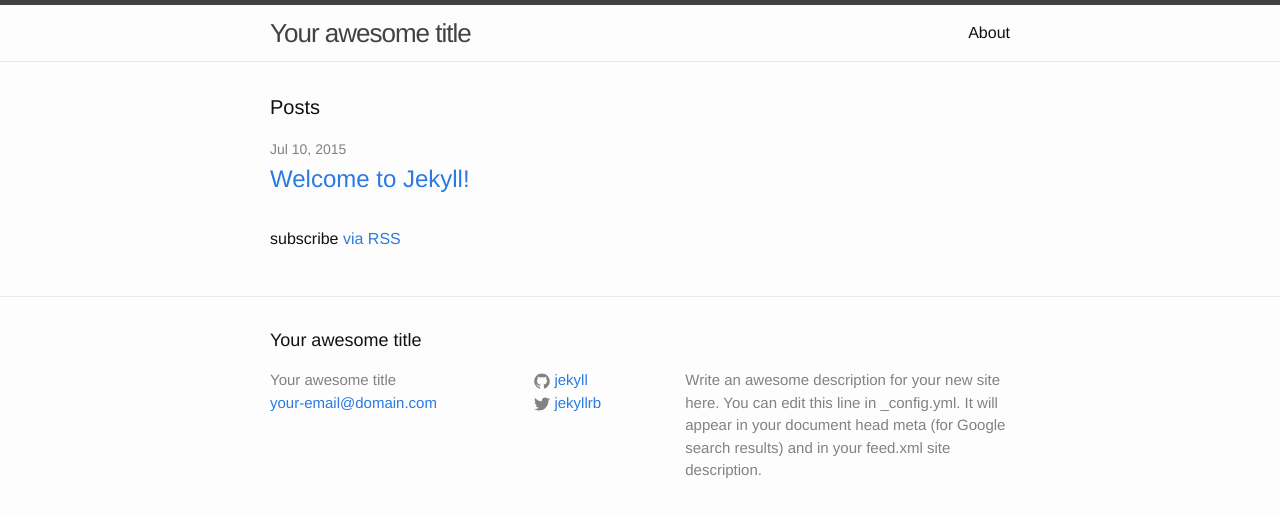
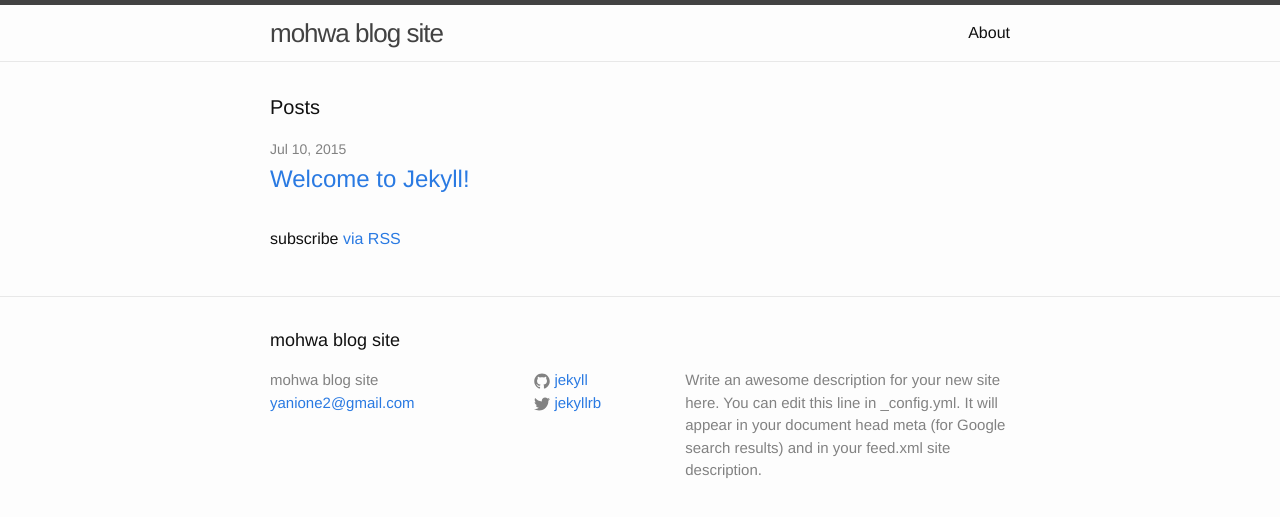
Before and after one commit to mohwa/blog, a Jekyll site: the page built from index.html, in a window 1280 px wide. Shown: the top 517 px of the page. Built offline with Jekyll 4.4.1, drawn with Linux system fonts in a browser that asks for light colours.

Commit message:
update blog resoruces

```diff
--- a/_config.yml
+++ b/_config.yml
@@ -1,12 +1,12 @@
 # Site settings
-title: Your awesome title
-email: your-email@domain.com
+title: mohwa blog site
+email: yanione2@gmail.com
 description: > # this means to ignore newlines until "baseurl:"
   Write an awesome description for your new site here. You can edit this
   line in _config.yml. It will appear in your document head meta (for
   Google search results) and in your feed.xml site description.
-baseurl: "" # the subpath of your site, e.g. /blog/
-url: "http://yourdomain.com" # the base hostname & protocol for your site
+baseurl: "/blog" # the subpath of your site, e.g. /blog/
+url: "http://mohwa.github.io" # the base hostname & protocol for your site
 twitter_username: jekyllrb
 github_username:  jekyll
 
```
Also changed, not shown: 1 other file.
